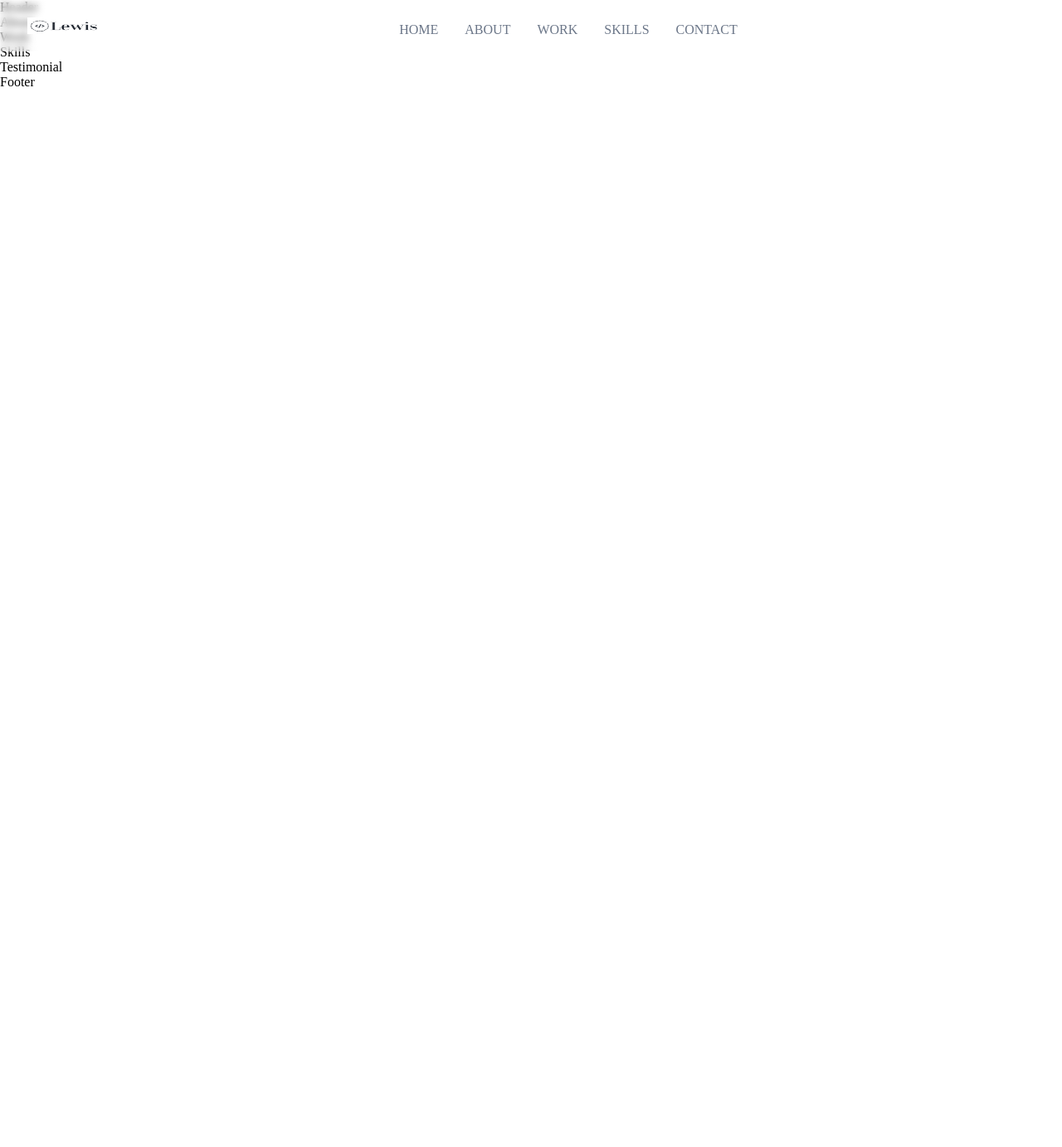
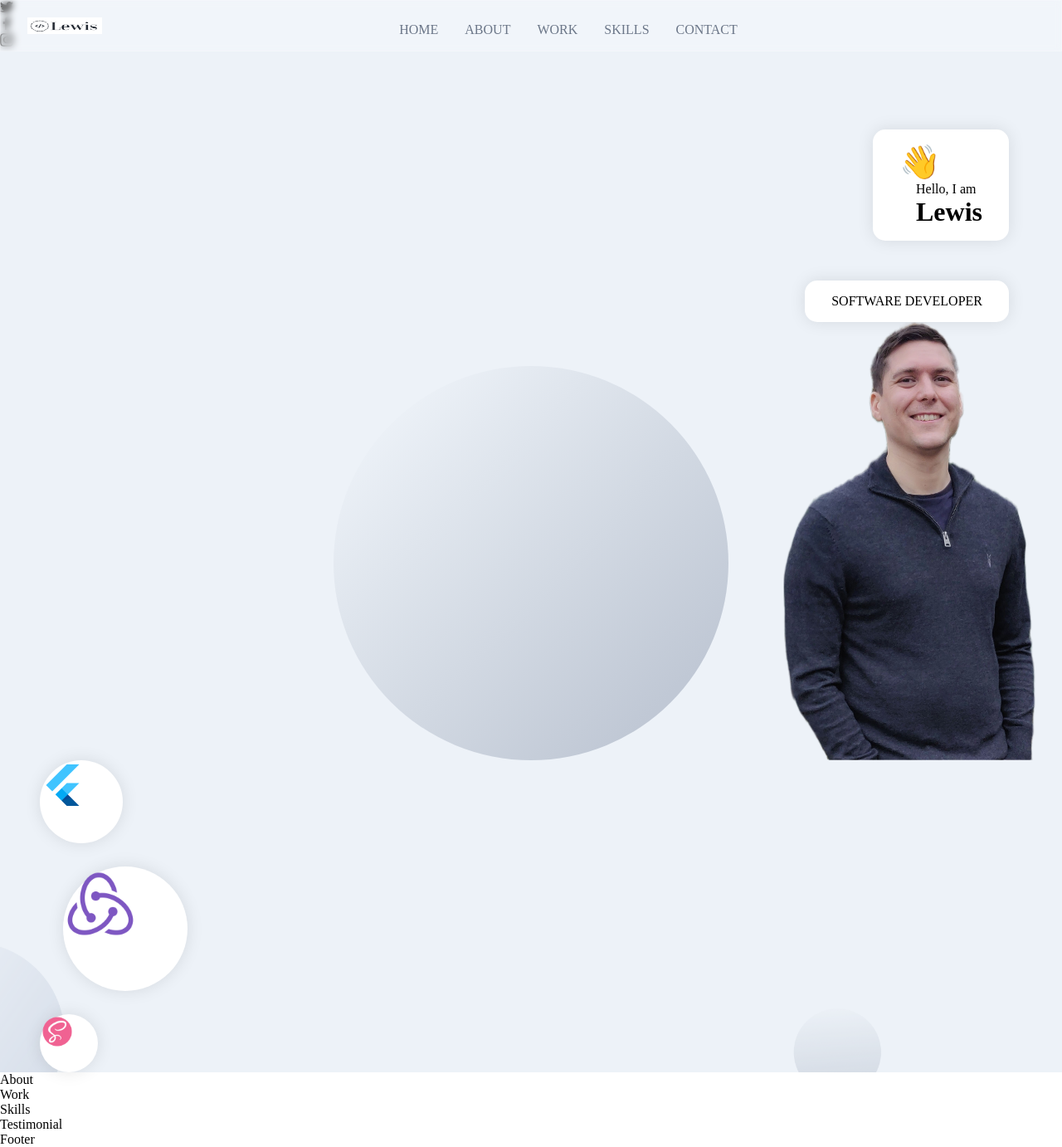
Before and after one commit to LSB616/portfolio, a React (Create React App) app in the folder frontend_portfolio/: page / in a window 1280 px wide. Shown: the whole page at 83% size. Before the commit the page ends 800 px from the top, so only its background shows below. Built offline with nearby package versions, Linux system fonts and the light colour scheme.

Commit message:
header and sanity connection files

```diff
--- /dev/null
+++ b/frontend_portfolio/src/Wrapper/AppWrap.js
@@ -0,0 +1,21 @@
+import React from 'react';
+import { NavigationDots, SocialMedia } from '../components';
+
+const AppWrap = (Component, idName, classNames) => function HOC() {
+  return (
+    <div id={idName} className={`app__container ${classNames}`}>
+      <SocialMedia />
+      <div className="app__wrapper app__flex">
+        <Component />
+
+        <div className="copyright">
+          <p className="p-text">@2020 MICHAEL</p>
+          <p className="p-text">All rights reserved</p>
+        </div>
+      </div>
+      <NavigationDots active={idName} />
+    </div>
+  );
+};
+
+export default AppWrap;
--- /dev/null
+++ b/frontend_portfolio/src/Wrapper/MotionWrap.js
@@ -0,0 +1,16 @@
+import React from 'react';
+import { motion } from 'framer-motion';
+
+const MotionWrap = (Component, classNames) => function HOC() {
+  return (
+    <motion.div
+      whileInView={{ y: [100, 50, 0], opacity: [0, 0, 1] }}
+      transition={{ duration: 0.5 }}
+      className={`${classNames} app__flex`}
+    >
+      <Component />
+    </motion.div>
+  );
+};
+
+export default MotionWrap;
--- /dev/null
+++ b/frontend_portfolio/src/Wrapper/index.js
@@ -0,0 +1,7 @@
+import AppWrap from './AppWrap';
+import MotionWrap from './MotionWrap';
+
+export {
+  AppWrap,
+  MotionWrap,
+};
--- a/frontend_portfolio/src/containers/Header/Header.jsx
+++ b/frontend_portfolio/src/containers/Header/Header.jsx
@@ -1,10 +1,70 @@
-import React from 'react'
-import './Header.scss'
+import React from 'react';
+import { motion } from 'framer-motion';
 
-const Header = () => {
-  return (
-    <div>Header</div>
-  )
-}
+import { AppWrap } from '../../Wrapper';
+import { images } from '../../constants';
+import './Header.scss';
 
-export default Header
+const scaleVariants = {
+  whileInView: {
+    scale: [0, 1],
+    opacity: [0, 1],
+    transition: {
+      duration: 1,
+      ease: 'easeInOut',
+    },
+  },
+};
+
+const Header = () => (
+  <div className="app__header app__flex">
+    <motion.div
+      whileInView={{ x: [-100, 0], opacity: [0, 1] }}
+      transition={{ duration: 0.5 }}
+      className="app__header-info"
+    >
+      <div className="app__header-badge">
+        <div className="badge-cmp app__flex">
+          <span>👋</span>
+          <div style={{ marginLeft: 20 }}>
+            <p className="p-text">Hello, I am</p>
+            <h1 className="head-text">Lewis</h1>
+          </div>
+        </div>
+
+        <div className="tag-cmp app__flex">
+          <p className="p-text">Software Developer</p>
+        </div>
+      </div>
+    </motion.div>
+
+    <motion.div
+      whileInView={{ opacity: [0, 1] }}
+      transition={{ duration: 0.5, delayChildren: 0.5 }}
+      className="app__header-img"
+    >
+      <img src={images.profile} alt="profile_bg" />
+      <motion.img
+        whileInView={{ scale: [0, 1] }}
+        transition={{ duration: 1, ease: 'easeInOut' }}
+        src={images.circle}
+        alt="profile_circle"
+        className="overlay_circle"
+      />
+    </motion.div>
+
+    <motion.div
+      variants={scaleVariants}
+      whileInView={scaleVariants.whileInView}
+      className="app__header-circles"
+    >
+      {[images.flutter, images.redux, images.sass].map((circle, index) => (
+        <div className="circle-cmp app__flex" key={`circle-${index}`}>
+          <img src={circle} alt="profile_bg" />
+        </div>
+      ))}
+    </motion.div>
+  </div>
+);
+
+export default AppWrap(Header, 'home');
--- a/frontend_portfolio/src/containers/Header/Header.scss
+++ b/frontend_portfolio/src/containers/Header/Header.scss
@@ -0,0 +1,194 @@
+#home {
+    position: relative;
+    background: url("../../assets/bgIMG.png");
+    background-size: cover;
+    background-position: center;
+    background-repeat: repeat;
+
+    .app__wrapper {
+      padding: 0;
+
+      .copyright {
+        display: none;
+      }
+    }
+  }
+
+  .app__header {
+    flex: 1;
+    width: 100%;
+    height: 100%;
+    flex-direction: row;
+
+    padding: 6rem 2rem 0rem;
+
+    @media screen and (min-width: 2000px) {
+      padding-top: 8rem;
+    }
+
+    @media screen and (max-width: 1200px) {
+      flex-direction: column;
+    }
+
+    @media screen and (max-width: 450px) {
+      padding: 6rem 1rem 2rem;
+    }
+  }
+
+  .app__header-info {
+    flex: 0.65;
+    display: flex;
+    flex-direction: column;
+    justify-content: flex-start;
+    align-items: flex-start;
+    height: 100%;
+
+    margin: 0 2rem;
+
+    @media screen and (max-width: 1200px) {
+      width: 100%;
+      margin-right: 0rem;
+    }
+  }
+
+  .app__header-badge {
+    width: 100%;
+    display: flex;
+    justify-content: flex-end;
+    align-items: flex-end;
+    flex-direction: column;
+
+    .badge-cmp,
+    .tag-cmp {
+      padding: 1rem 2rem;
+      background: var(--white-color);
+      border-radius: 15px;
+      flex-direction: row;
+      width: auto;
+
+      box-shadow: 0px 0px 20px rgba(0, 0, 0, 0.1);
+    }
+
+    .tag-cmp {
+      flex-direction: column;
+      margin-top: 3rem;
+
+      p {
+        width: 100%;
+        text-transform: uppercase;
+        text-align: right;
+      }
+    }
+
+    span {
+      font-size: 2.5rem;
+
+      @media screen and (min-width: 2000px) {
+        font-size: 5rem;
+      }
+    }
+
+    @media screen and (max-width: 1200px) {
+      justify-content: flex-start;
+      align-items: flex-start;
+    }
+  }
+
+  .app__header-circles {
+    flex: 0.75;
+    display: flex;
+    flex-direction: column;
+    justify-content: space-evenly;
+    align-items: flex-start;
+    height: 100%;
+    margin-left: 1rem;
+
+    div {
+      width: 100px;
+      height: 100px;
+      border-radius: 50%;
+
+      background: var(--white-color);
+      box-shadow: 0px 0px 20px rgba(0, 0, 0, 0.1);
+
+      img {
+        width: 60%;
+        height: 60%;
+      }
+    }
+
+
+    div:nth-child(1) {
+      width: 100px;
+      height: 100px;
+    }
+
+    div:nth-child(2) {
+      margin: 1.75rem;
+      width: 150px;
+      height: 150px;
+    }
+
+    div:nth-child(3) {
+      width: 70px;
+      height: 70px;
+    }
+
+    @media screen and (min-width: 2000px) {
+      div:nth-child(2) {
+        width: 400px;
+        height: 400px;
+      }
+
+      div:nth-child(3) {
+        width: 170px;
+        height: 170px;
+      }
+
+      div:nth-child(1) {
+        width: 200px;
+        height: 200px;
+      }
+    }
+
+    @media screen and (max-width: 1200px) {
+      width: 100%;
+      flex-direction: row;
+      flex-wrap: wrap;
+      margin-left: 0;
+
+      div {
+        margin: 1rem;
+      }
+    }
+  }
+
+  .app__header-img {
+    flex: 1;
+    height: 100%;
+
+    display: flex;
+    justify-content: flex-end;
+    align-items: flex-end;
+    position: relative;
+
+    img {
+      width: 25%;
+      object-fit: contain;
+      z-index: 1;
+    }
+
+    .overlay_circle {
+      position: absolute;
+      left: 0;
+      right: 0;
+      bottom: 0;
+      z-index: 0;
+      width: 100%;
+      height: 90%;
+    }
+
+    @media screen and (max-width: 1200px) {
+      margin: 2rem 0;
+    }
+  }
```
Also changed, not shown: frontend_portfolio/src/client.js (added, +14 -0 lines), 1 other file (tests, documents, lock files or other folders).
